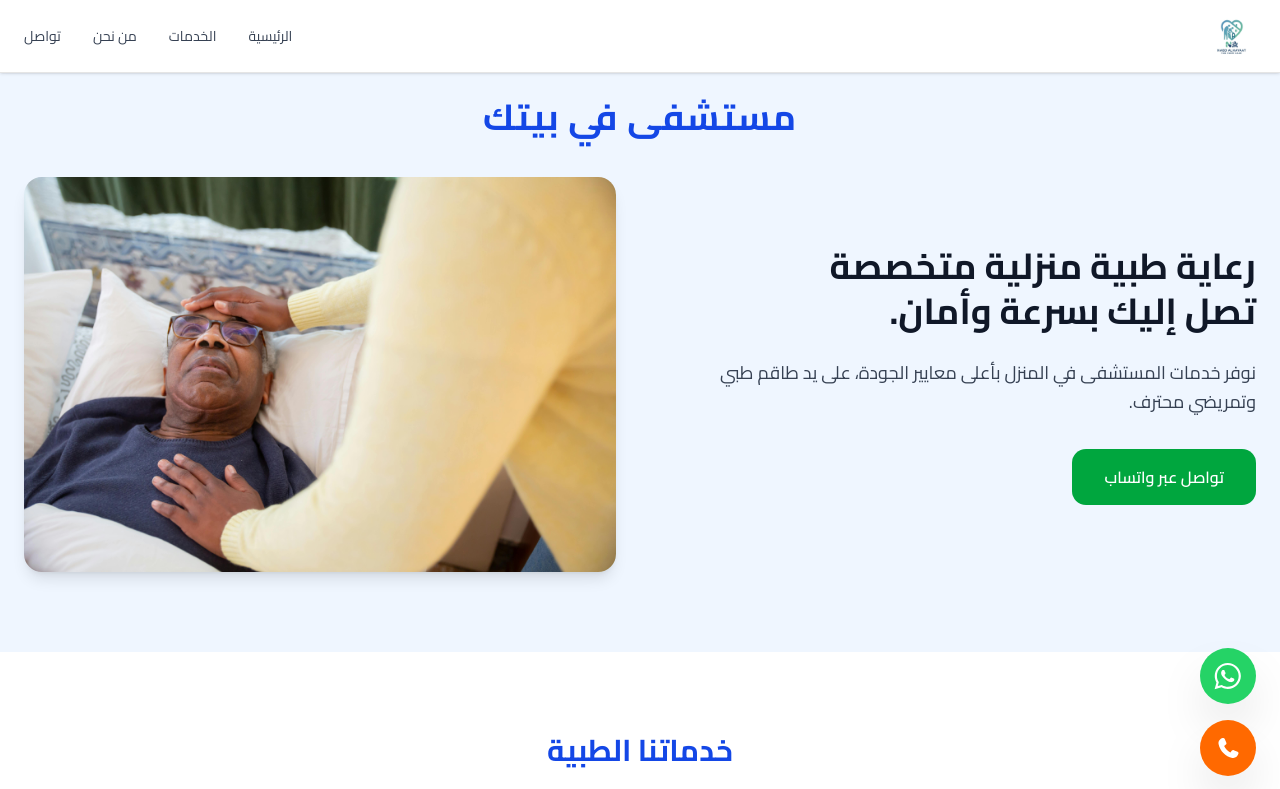
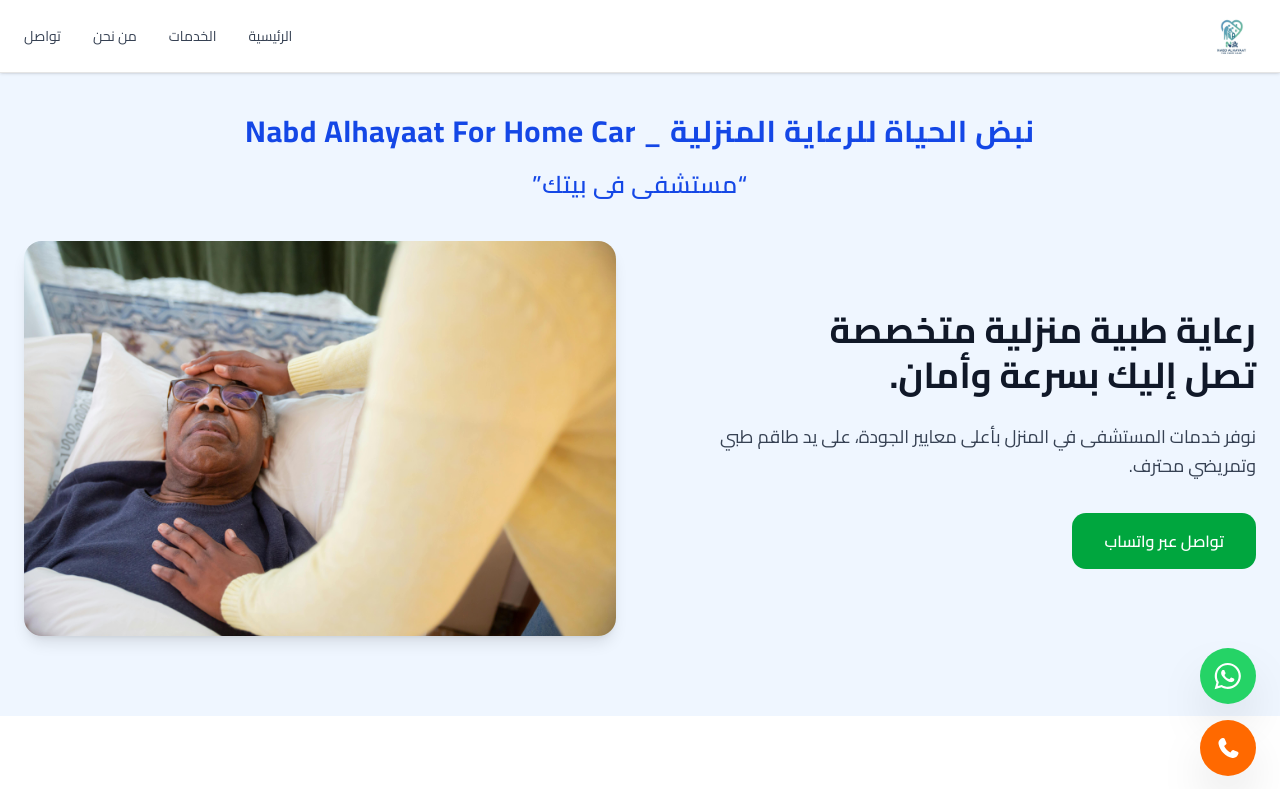
Before and after one commit to MohamedElgazwy/Nabd-Alhayaat, a Next.js app: page / in a window 1280 px wide. Shown: the top 789 px of the page. Built offline with nearby package versions, Linux system fonts and the light colour scheme.

Commit message:
modify the header sentence

```diff
--- a/app/page.js
+++ b/app/page.js
@@ -38,15 +38,25 @@
   return (
     <main className="min-h-screen">
       {/* ================= HERO ================= */}
-      <section className="pb-20 pt-6 bg-blue-50 overflow-hidden">
+      <section className="pb-20 pt-10 bg-blue-50 overflow-hidden">
+        <motion.div
+          initial="hidden"
+          animate="visible"
+          variants={fadeUp}
+          className="text-center mb-5 mx-2"
+        >
+          <span className="inline-block text-blue-700 font-bold text-3xl tracking-wide">
+           نبض الحياة للرعاية المنزلية _ Nabd Alhayaat For Home Car
+          </span>
+        </motion.div>
         <motion.div
           initial="hidden"
           animate="visible"
           variants={fadeUp}
           className="text-center mb-10"
         >
-          <span className="inline-block text-blue-700 font-bold text-4xl tracking-wide">
-            مستشفى في بيتك
+          <span className="inline-block text-blue-700 font-semibold text-2xl tracking-wide">
+            “مستشفى فى بيتك”
           </span>
         </motion.div>
 
```
